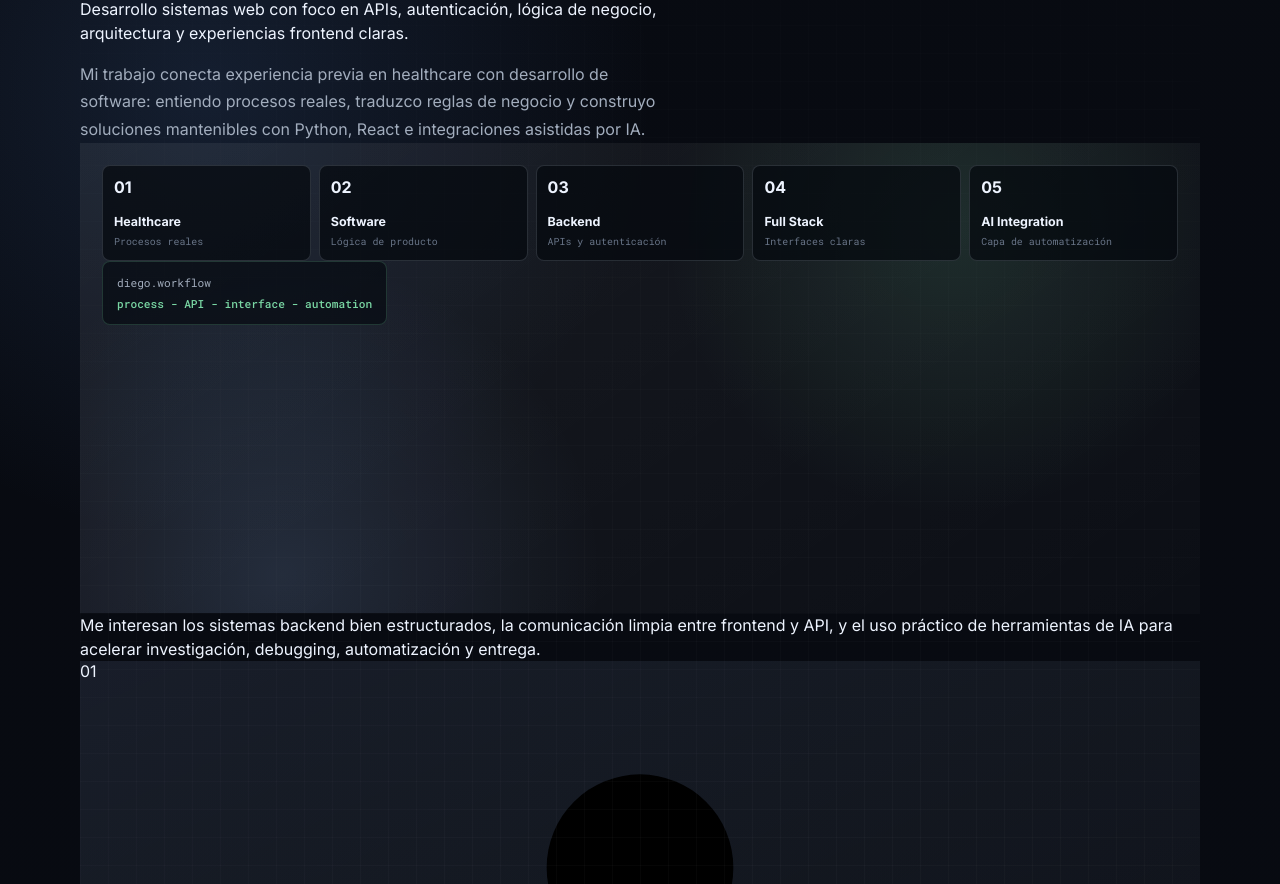
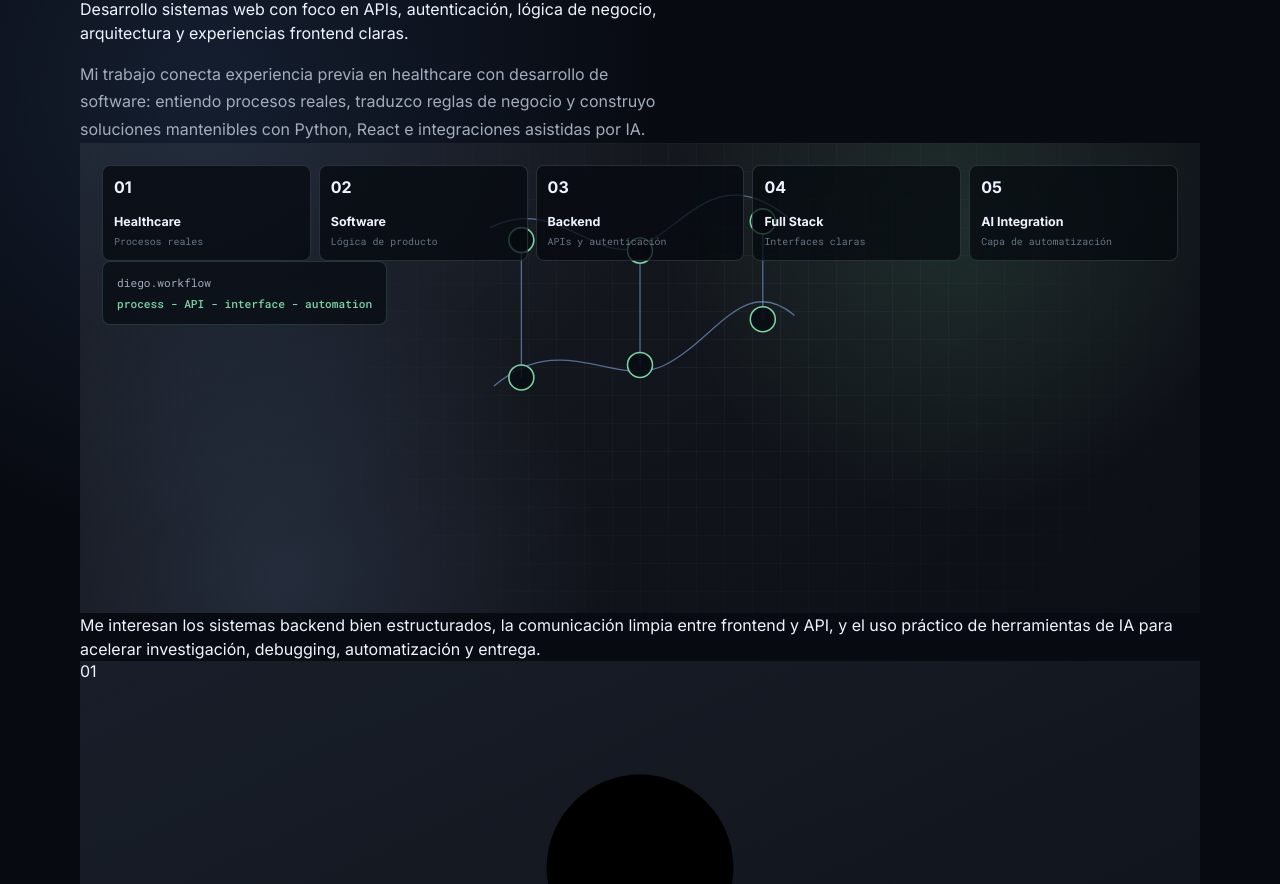
Before and after one commit to diegofce/DiegoPortfolio, a React (Vite) app: page / in a window 1280 px wide. Shown: the part 1191-2075 px from the top of the page. Built offline with nearby package versions, Linux system fonts and the light colour scheme.

Commit message:
TAREA 3: Arreglar About section overflow en mobile - Agregar position:relative y ajustar min-height

```diff
--- a/src/App.css
+++ b/src/App.css
@@ -2186,6 +2186,7 @@ main {
 }
 
 .about-visual {
+  position: relative;
   min-height: 470px;
   padding: 22px;
   background:
@@ -2566,7 +2567,7 @@ main {
 
   .about-visual {
     grid-area: visual;
-    min-height: 380px;
+    min-height: auto;
     padding: 16px;
   }
 
```
